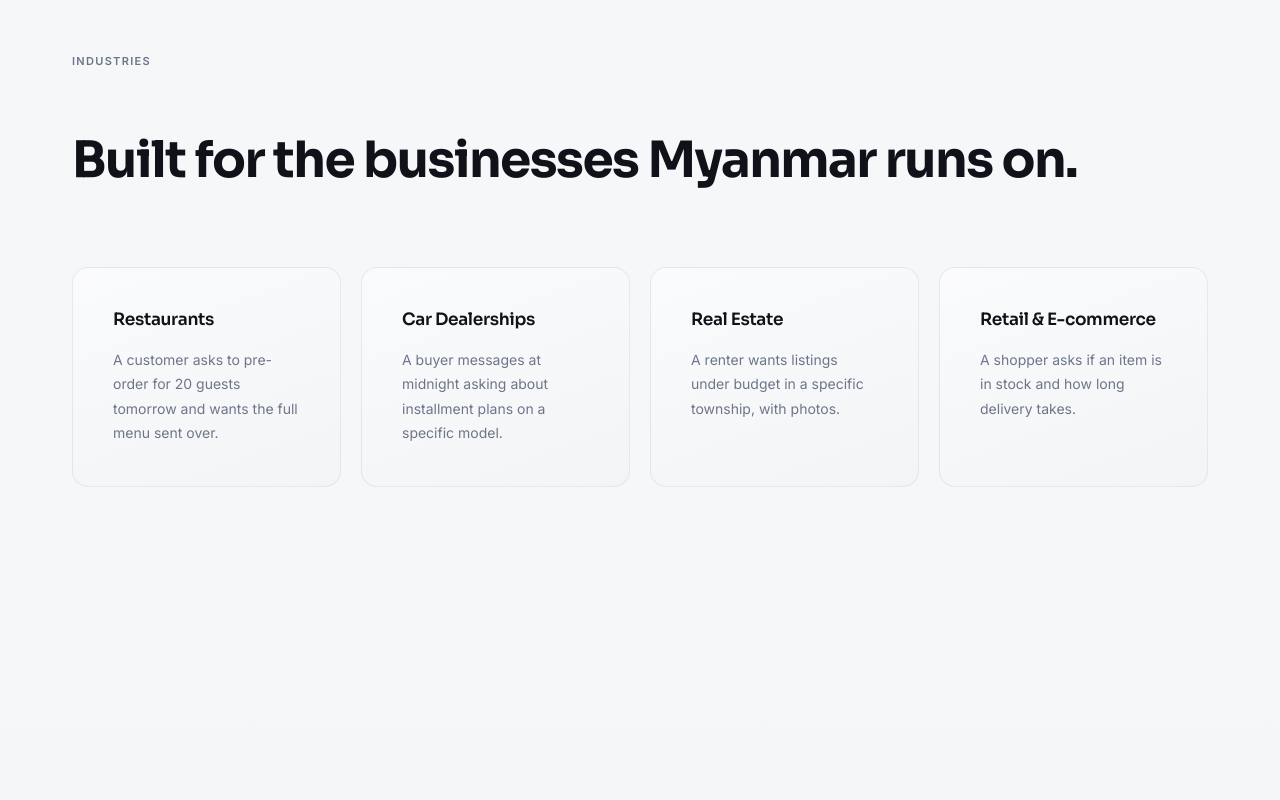
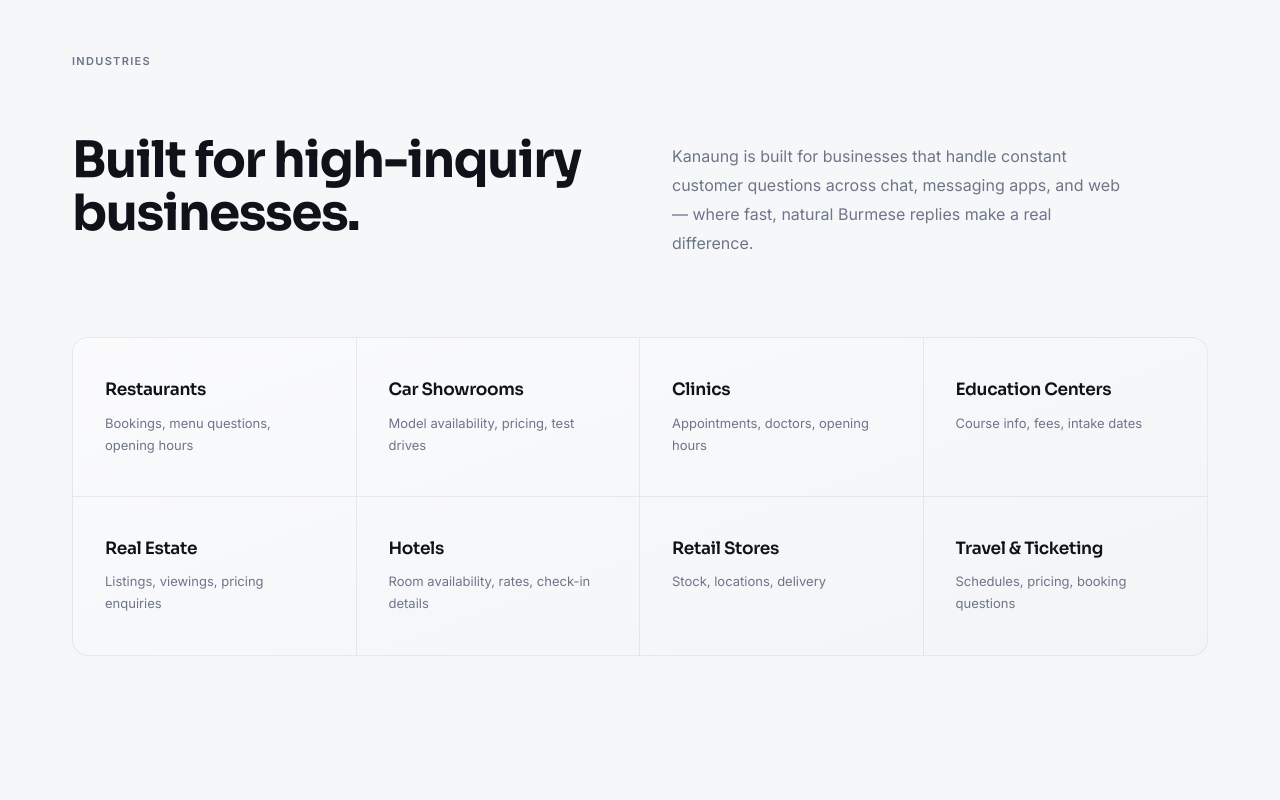
Before and after one commit to kanaungai/kanaung, a React (Vite) app: page / in a window 1280 px wide. Shown: the part 4240-5040 px from the top of the page. Built offline with nearby package versions, Linux system fonts and the light colour scheme; no server answers.

Commit message:
File changes

```diff
--- a/src/components/landing/Industries.jsx
+++ b/src/components/landing/Industries.jsx
@@ -1,23 +1,15 @@
 import React from "react";
 import { motion } from "framer-motion";
 
-const CARDS = [
-  {
-    industry: "Restaurants",
-    scenario: "A customer asks to pre-order for 20 guests tomorrow and wants the full menu sent over.",
-  },
-  {
-    industry: "Car Dealerships",
-    scenario: "A buyer messages at midnight asking about installment plans on a specific model.",
-  },
-  {
-    industry: "Real Estate",
-    scenario: "A renter wants listings under budget in a specific township, with photos.",
-  },
-  {
-    industry: "Retail & E-commerce",
-    scenario: "A shopper asks if an item is in stock and how long delivery takes.",
-  },
+const INDUSTRIES = [
+  { name: "Restaurants", detail: "Bookings, menu questions, opening hours" },
+  { name: "Car Showrooms", detail: "Model availability, pricing, test drives" },
+  { name: "Clinics", detail: "Appointments, doctors, opening hours" },
+  { name: "Education Centers", detail: "Course info, fees, intake dates" },
+  { name: "Real Estate", detail: "Listings, viewings, pricing enquiries" },
+  { name: "Hotels", detail: "Room availability, rates, check-in details" },
+  { name: "Retail Stores", detail: "Stock, locations, delivery" },
+  { name: "Travel & Ticketing", detail: "Schedules, pricing, booking questions" },
 ];
 
 export default function Industries() {
@@ -37,34 +29,54 @@ export default function Industries() {
             Industries
           </p>
           <div className="w-full h-px bg-foreground/8 mb-10" />
+          <div className="grid md:grid-cols-2 gap-8 md:gap-16 items-start">
             <h2 className="font-sora text-[36px] md:text-[44px] xl:text-[50px] font-bold tracking-[-0.03em] leading-[1.06] text-foreground">
-            Built for the businesses Myanmar runs on.
+              Built for high-inquiry businesses.
             </h2>
+            <p className="text-[16px] text-muted-foreground leading-[1.8] md:pt-2 max-w-md font-inter">
+              Kanaung is built for businesses that handle constant customer questions across chat, messaging apps, and web — where fast, natural Burmese replies make a real difference.
+            </p>
+          </div>
         </motion.div>
 
-        {/* ── Cards ── */}
-        <div className="grid grid-cols-1 sm:grid-cols-2 lg:grid-cols-4 gap-4 md:gap-5">
-          {CARDS.map((card, i) => (
-            <motion.div
-              key={card.industry}
-              initial={{ opacity: 0, y: 16 }}
-              whileInView={{ opacity: 1, y: 0 }}
-              viewport={{ once: true, margin: "-40px" }}
-              transition={{ duration: 0.55, delay: 0.1 + i * 0.08, ease: [0.16, 1, 0.3, 1] }}
-              className="relative flex flex-col p-8 md:p-10 rounded-2xl border border-foreground/[0.07] overflow-hidden"
+        {/* ── Industry grid ── */}
+        <div className="grid grid-cols-2 md:grid-cols-4 gap-0 rounded-2xl border border-foreground/[0.07] overflow-hidden"
           style={{
             background: "linear-gradient(160deg, hsl(220 22% 98.5%) 0%, hsl(220 16% 96%) 100%)",
           }}
         >
+          {INDUSTRIES.map((item, i) => {
+            const col = i % 4;
+            const row = Math.floor(i / 4);
+            const totalRows = Math.ceil(INDUSTRIES.length / 4);
+            const isLastRow = row === totalRows - 1;
+            const isLastCol = col === 3;
+            const isLastColMobile = i % 2 === 1;
+            const isLastRowMobile = i >= INDUSTRIES.length - 2;
+
+            return (
+              <motion.div
+                key={item.name}
+                initial={{ opacity: 0 }}
+                whileInView={{ opacity: 1 }}
+                viewport={{ once: true, margin: "-40px" }}
+                transition={{ duration: 0.45, delay: 0.05 + i * 0.05, ease: "easeOut" }}
+                className="group relative flex flex-col px-8 py-8 md:py-10 border-r border-b border-foreground/[0.07] hover:bg-foreground/[0.015] transition-colors duration-200"
+                style={{
+                  borderRight: isLastCol ? "none" : undefined,
+                  borderBottom: isLastRow ? "none" : undefined,
+                }}
+              >
                 <div className="absolute top-0 left-0 right-0 h-px bg-gradient-to-r from-transparent via-foreground/8 to-transparent pointer-events-none" />
-              <h3 className="font-sora text-[17px] font-semibold tracking-[-0.02em] text-foreground leading-snug mb-4">
-                {card.industry}
+                <h3 className="font-sora text-[16px] md:text-[17px] font-semibold tracking-[-0.02em] text-foreground leading-snug mb-2.5">
+                  {item.name}
                 </h3>
-              <p className="text-[14px] text-muted-foreground leading-[1.75] font-inter">
-                {card.scenario}
+                <p className="text-[13px] text-muted-foreground leading-[1.7] font-inter">
+                  {item.detail}
                 </p>
               </motion.div>
-          ))}
+            );
+          })}
         </div>
 
         {/* Bottom rule */}
--- a/src/pages/Landing.jsx
+++ b/src/pages/Landing.jsx
@@ -8,7 +8,6 @@ import HowItWorks from "../components/landing/HowItWorks";
 import WhyDifferent from "../components/landing/WhyDifferent";
 import ControlLayer from "../components/landing/ControlLayer";
 import Industries from "../components/landing/Industries";
-import UseCases from "../components/landing/UseCases";
 import TrustSection from "../components/landing/TrustSection";
 import FinalCTA from "../components/landing/FinalCTA";
 import Footer from "../components/landing/Footer";
@@ -23,9 +22,7 @@ export default function Landing() {
       <HowItWorks />
       <Industries />
       <WhyDifferent />
-      <ChatDemo />
-      <ProblemSection />
-      <UseCases />
+      <Industries />
       <TrustSection />
       <FinalCTA />
       <Footer />
```
Lines whose indentation alone changed are shown as unchanged.
